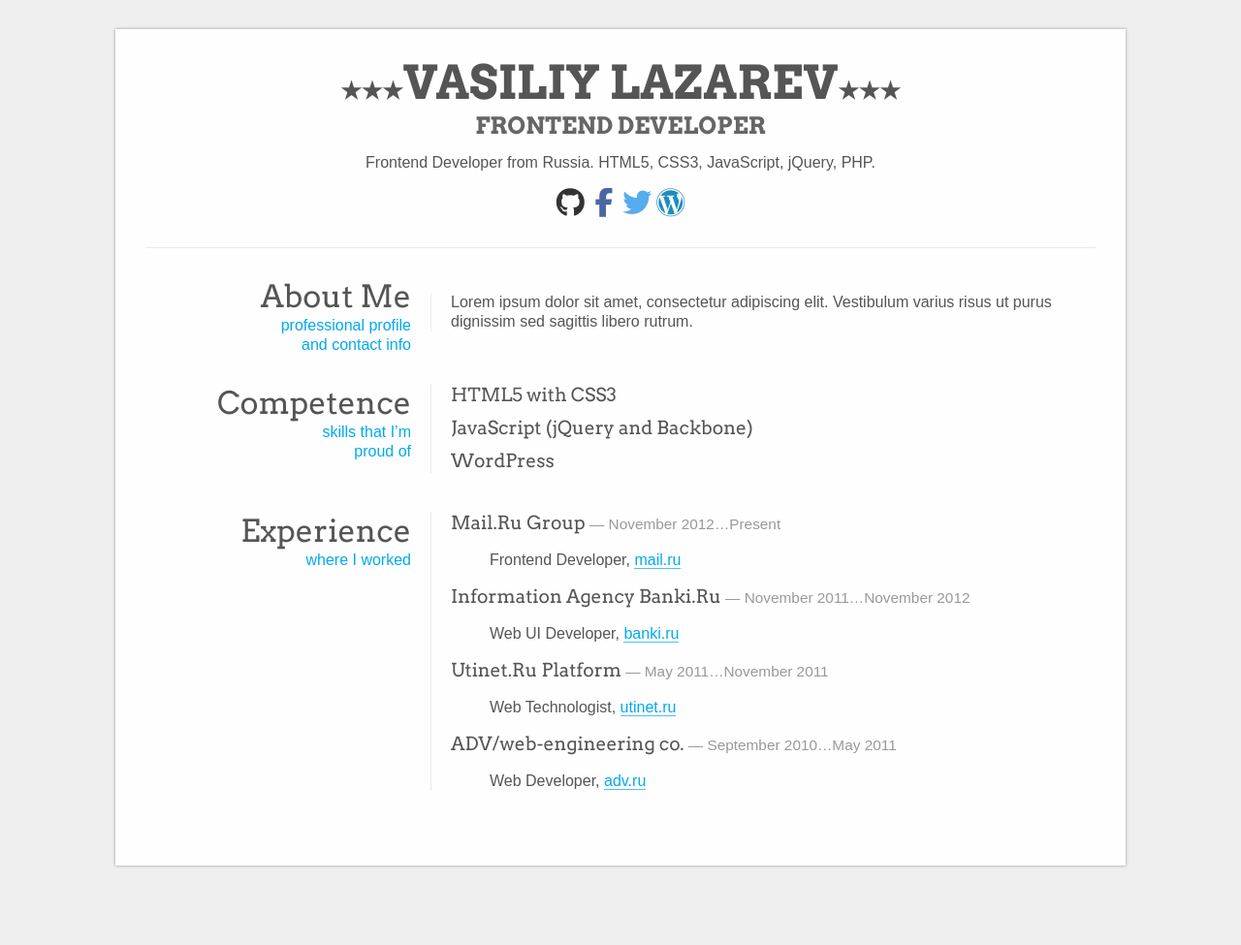
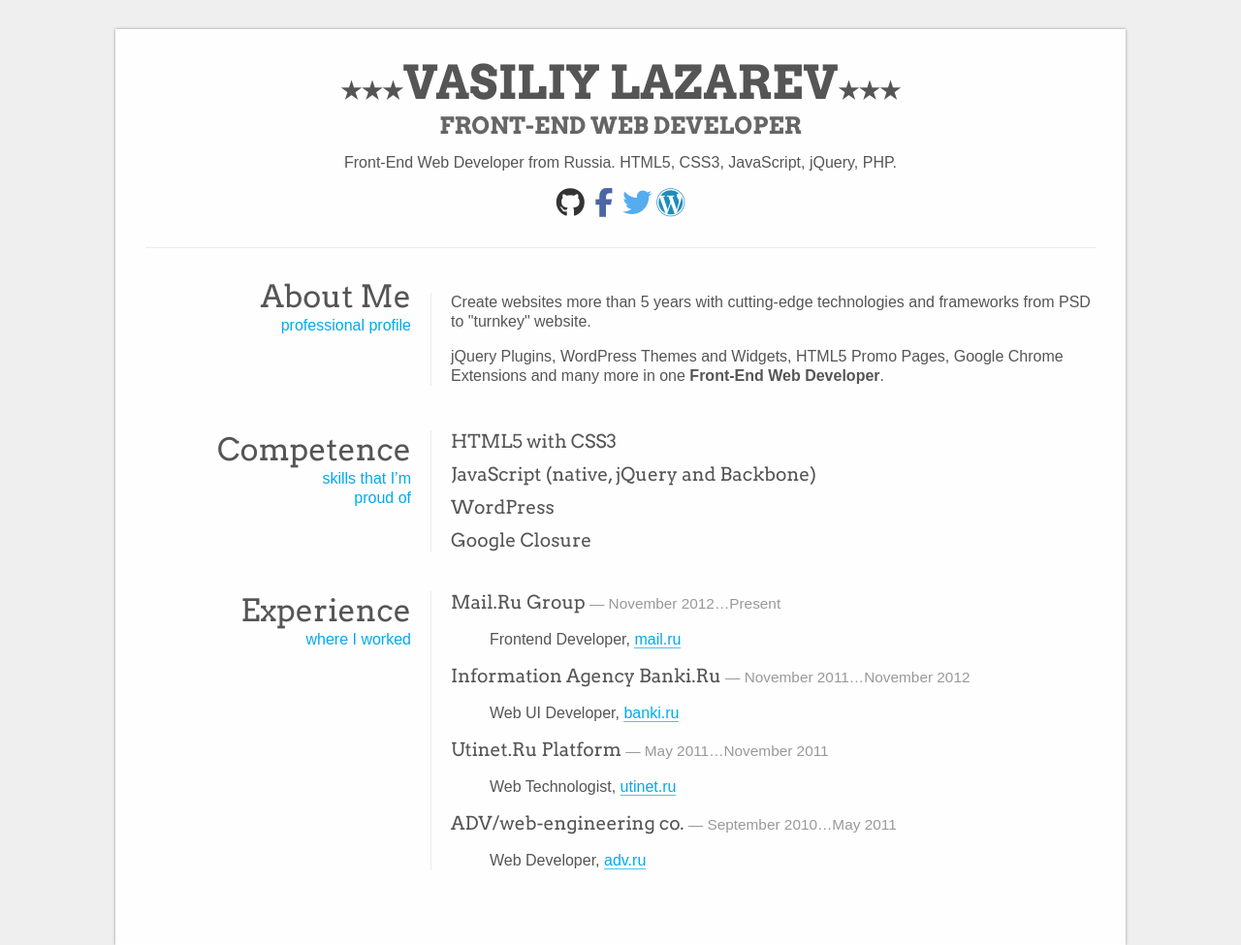
Before and after one commit to Belyash/belyash.github.io, a plain HTML site: page index.html in a window 1280 px wide. Shown: the top 975 px of the page at 97% size. Before the commit the page ends 923 px from the top, so only its background shows below. Drawn offline with Linux system fonts and the light colour scheme; a web font is replaced by a local one.

Commit message:
add About Me

```diff
--- a/index.html
+++ b/index.html
@@ -1,7 +1,7 @@
 <!DOCTYPE html>
 <html>
 <head>
-    <title>Vasiliy Lazarev aka Belyash, Frontend Developer</title>
+    <title>Vasiliy Lazarev aka Belyash, Front-End Web Developer</title>
     <link href="http://fonts.googleapis.com/css?family=Arvo:400,700" rel="stylesheet" type="text/css">
     <link href="http://fonts.googleapis.com/css?family=Droid+Sans:400,700" rel="stylesheet" type="text/css">
     <link rel="stylesheet" href="http://fortawesome.github.io/Font-Awesome/assets/font-awesome/css/font-awesome.css"/>
@@ -11,8 +11,8 @@
     <div class="wrapper">
         <header class="header">
             <h1>Vasiliy Lazarev</h1>
-            <h2>Frontend Developer</h2>
-            <p>Frontend Developer from Russia. HTML5, CSS3, JavaScript, jQuery, PHP.</p>
+            <h2>Front-End Web Developer</h2>
+            <p>Front-End Web Developer from Russia. HTML5, CSS3, JavaScript, jQuery, PHP.</p>
             <ul class="social">
                 <li><a href="https://github.com/Belyash" target="_blank"><i class="fa fa-github"></i><span class="title">GitHub</span></a></li>
                 <li><a href="https://www.facebook.com/belyash" target="_blank"><i class="fa fa-facebook"></i><span class="title">Facebook</span></a></li>
@@ -24,10 +24,11 @@
             <article class="article">
                 <hgroup>
                     <h3>About Me</h3>
-                    <h4>professional profile<br> and contact info</h4>
+                    <h4>professional profile</h4>
                 </hgroup>
                 <div class="article__content">
-                    <p>Lorem ipsum dolor sit amet, consectetur adipiscing elit. Vestibulum varius risus ut purus dignissim sed sagittis libero rutrum.</p>
+                    <p>Create websites more than 5 years with cutting-edge technologies and frameworks from PSD to "turnkey" website.</p>
+                    <p>jQuery Plugins, WordPress Themes and Widgets, HTML5 Promo Pages, Google Chrome Extensions and many more in one <strong>Front-End Web Developer</strong>.</p>
                 </div>
             </article>
             <article class="article">
@@ -39,9 +40,11 @@
                     <dl>
                         <dt>HTML5 with CSS3</dt>
                         <dd></dd>
-                        <dt>JavaScript (jQuery and Backbone)</dt>
+                        <dt>JavaScript (native, jQuery and Backbone)</dt>
                         <dd></dd>
                         <dt>WordPress</dt>
+                        <dd></dd>
+                        <dt>Google Closure</dt>
                         <dd></dd>
                     </dl>
                 </div>
```
